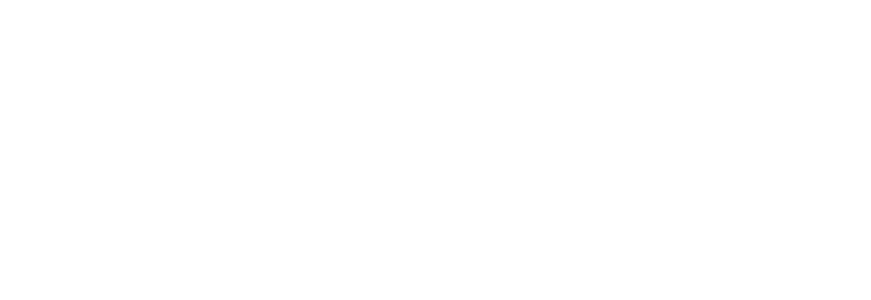
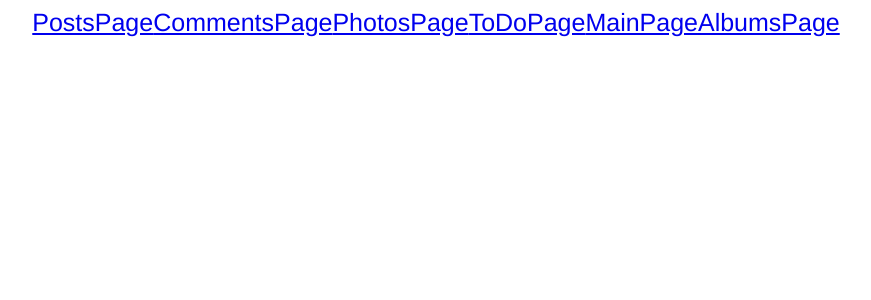
Before and after one commit to YureiRetarded/json-placeholder-work, a Vue app: page / in a window 1280 px wide. Shown: the top 300 px of the page, without its empty margins (204-1075 px from the left). Built offline with nearby package versions, Linux system fonts and the light colour scheme.

Commit message:
Added links

```diff
--- a/src/App.vue
+++ b/src/App.vue
@@ -1,4 +1,12 @@
 <template>
+  <router-view>
+    <router-link to="/PostsPage">PostsPage</router-link>
+    <router-link to="/CommentsPage">CommentsPage</router-link>
+    <router-link to="/PhotosPage">PhotosPage</router-link>
+    <router-link to="/ToDoPage">ToDoPage</router-link>
+    <router-link to="/MainPage">MainPage</router-link>
+    <router-link to="/AlbumsPage">AlbumsPage</router-link>
+  </router-view>
 </template>
 
 <style>
@@ -8,6 +16,7 @@
   -moz-osx-font-smoothing: grayscale;
   text-align: center;
   color: #2c3e50;
+  font-size: 25px;
 }
 
 </style>
```
